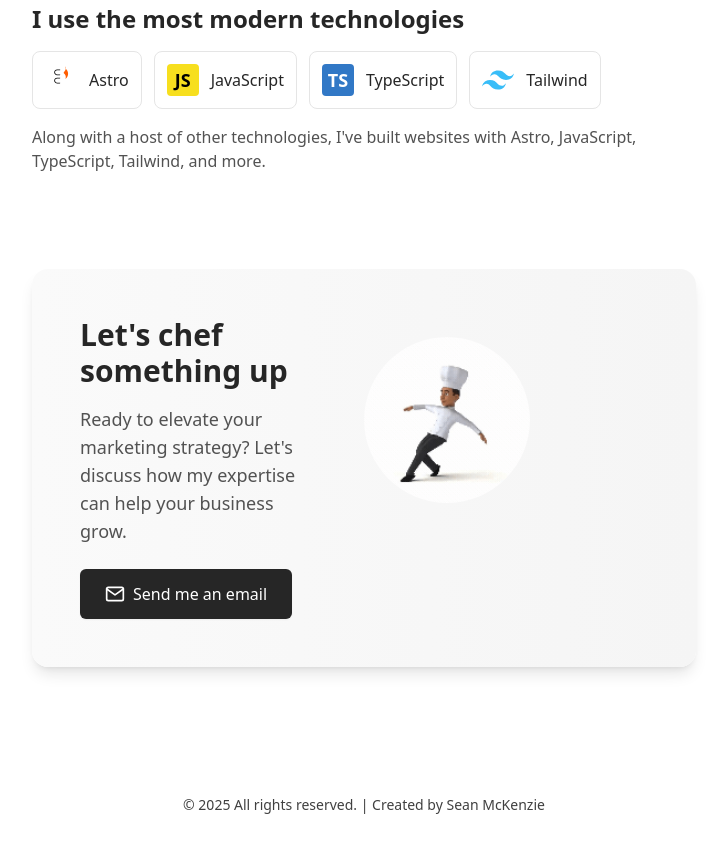
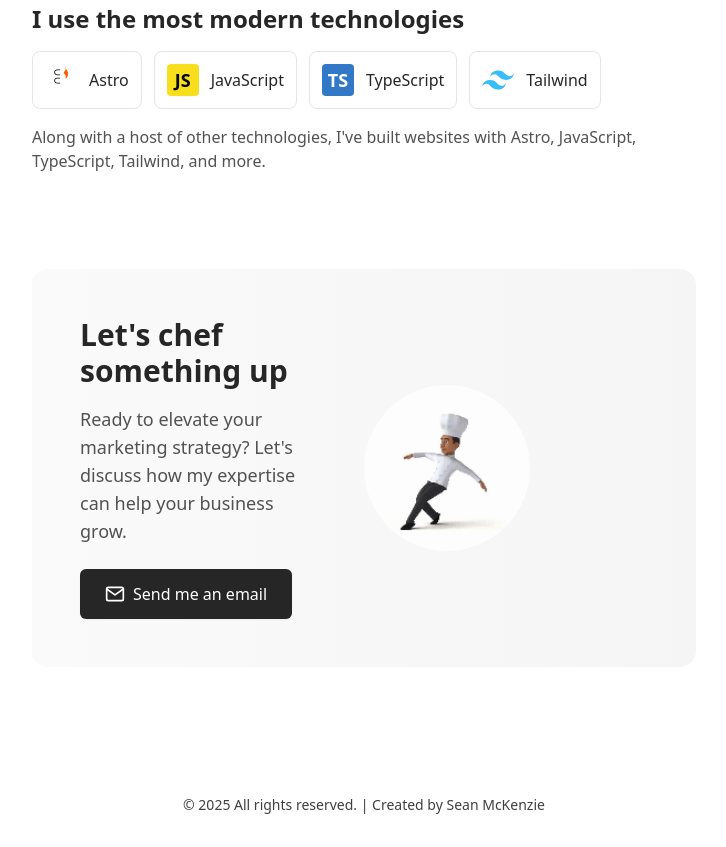
Before and after one commit to sharetasking/seanmckenzie, an Astro site: page / in a window 1280 px wide. Shown: the part 6522-7369 px from the top of the page, without its empty margins (276-1002 px from the left). Built offline with nearby package versions, Linux system fonts and the light colour scheme; Astro itself is replaced by a stand-in of ours.

Commit message:
No shadow in CTA

```diff
--- a/src/pages/index.astro
+++ b/src/pages/index.astro
@@ -975,7 +975,7 @@ import Lightbox from "../components/lightbox.astro";
 
       <!-- Call to Action Section -->
       <div id="contact" class="my-24 scroll-mt-20">
-        <div class="bg-gradient-to-r from-neutral-50 to-neutral-100 dark:from-neutral-900 dark:to-neutral-800 rounded-2xl overflow-hidden shadow-lg">
+        <div class="bg-gradient-to-r from-neutral-50 to-neutral-100 dark:from-neutral-900 dark:to-neutral-800 rounded-2xl overflow-hidden">
           <div class="flex flex-col md:flex-row items-center">
             <div class="w-full md:w-1/2 p-8 md:p-12">
               <h2 class="text-3xl font-bold text-neutral-800 dark:text-white mb-4">Let's chef something up</h2>
@@ -993,7 +993,7 @@ import Lightbox from "../components/lightbox.astro";
                 Send me an email
               </a>
             </div>
-            <div class="w-1/2 mb-24 md:w-1/4">
+            <div class="w-1/2 mb-24 md:w-1/4 md:mb-0">
               <img
                 src="/assets/images/chef.gif"
                 alt="Let's collaborate"
```
